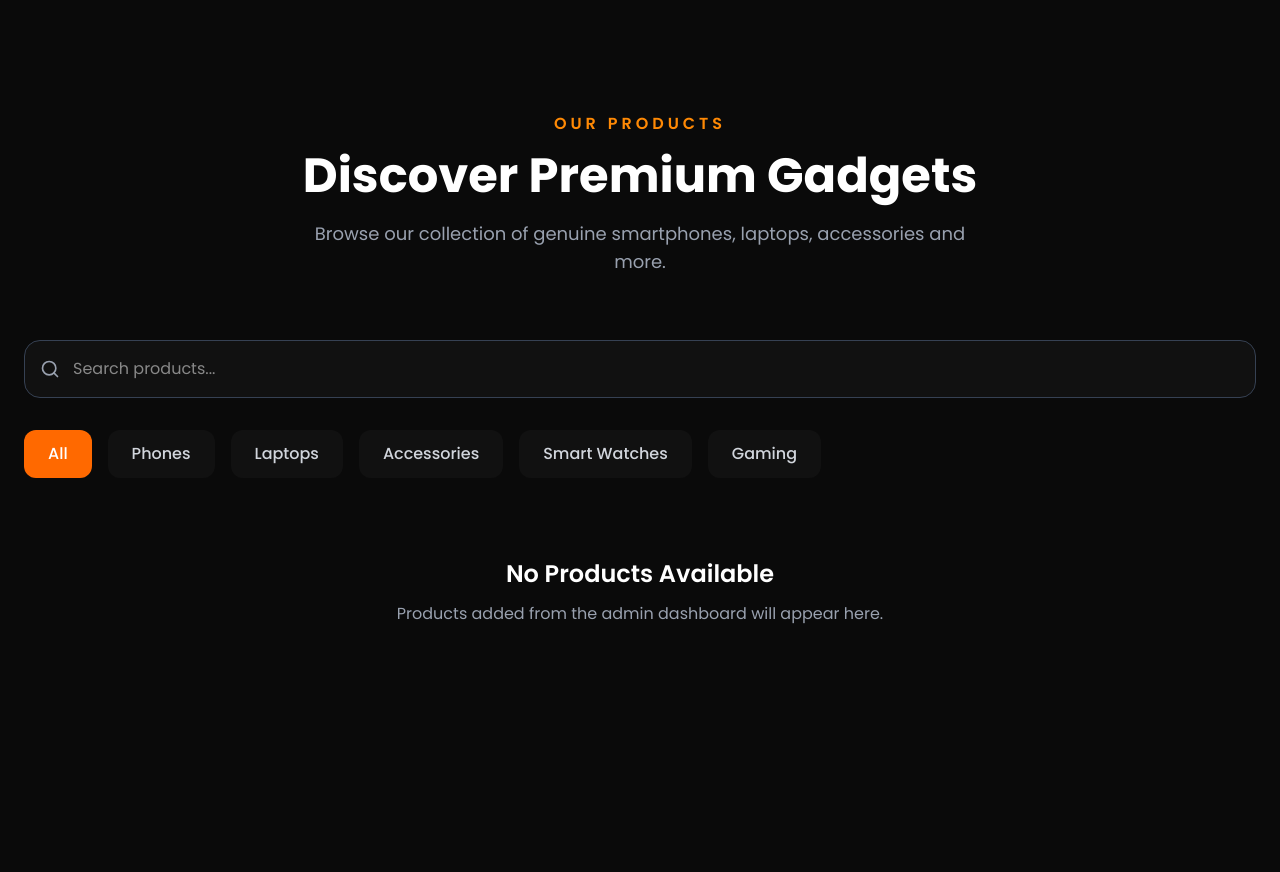
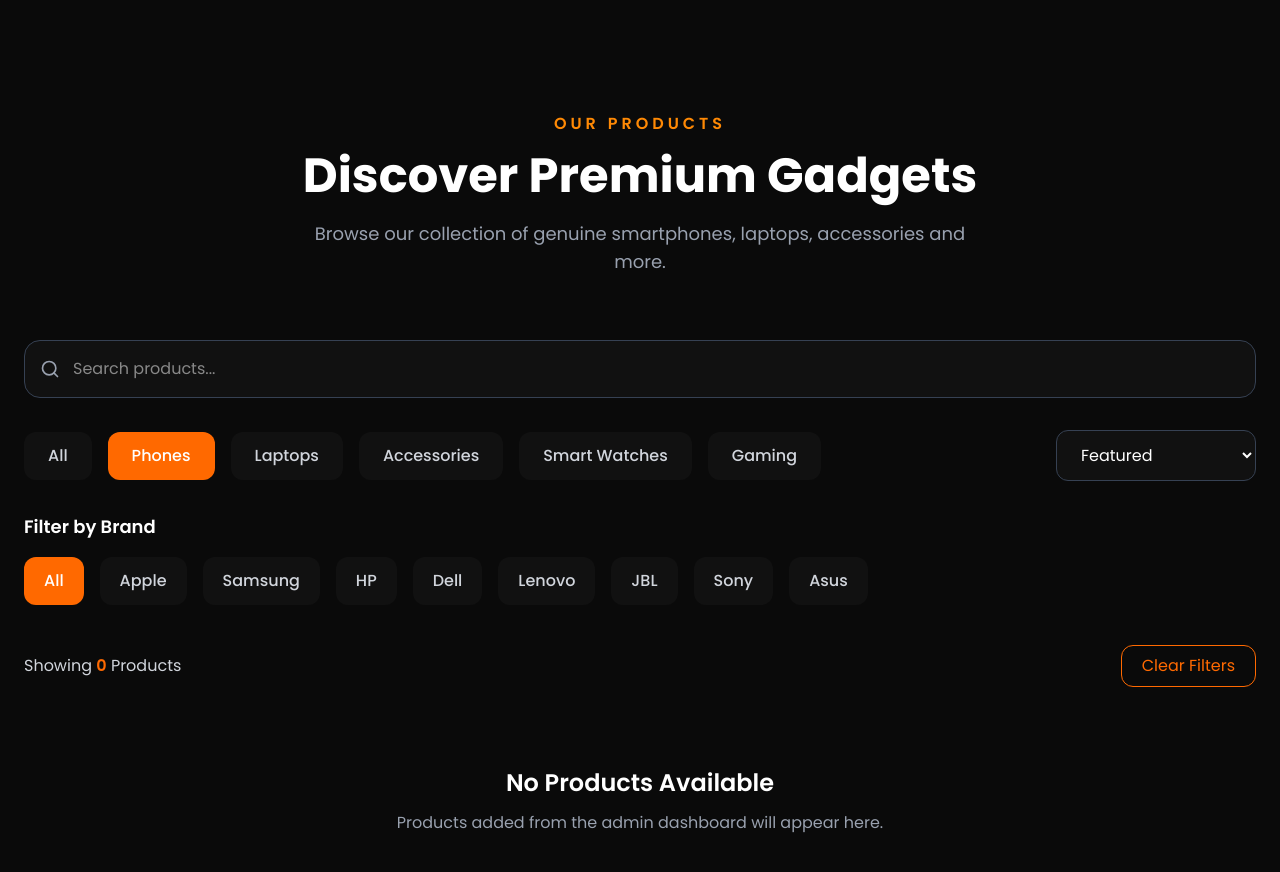
Before and after one commit to Beesalam/beesalam-technologies, a React (Vite) app: page /products in a window 1280 px wide. Both pictures are taken after a click on the button "Phones". Shown: the top 872 px of the page. Before the commit the page ends 800 px from the top, so only its background shows below. Built offline with nearby package versions, Linux system fonts and the light colour scheme; the HTML template or start-up script is replaced by a standard one.

Commit message:
fix: update contact info

```diff
--- a/src/components/Contact/ContactInfo.jsx
+++ b/src/components/Contact/ContactInfo.jsx
@@ -18,7 +18,7 @@ function ContactInfo() {
     {
       icon: <FaMapMarkerAlt />,
       title: "Location",
-      value: "Magboro, Ogun State, Nigeria",
+      value: " 14, Oremeji Street, Ikeja, Lagos State, Nigeria",
       link: null,
     },
   ];
--- /dev/null
+++ b/src/components/Products/BrandFilter.jsx
@@ -0,0 +1,39 @@
+function BrandFilter({ selectedBrand, setSelectedBrand }) {
+  const brands = [
+    "All",
+    "Apple",
+    "Samsung",
+    "HP",
+    "Dell",
+    "Lenovo",
+    "JBL",
+    "Sony",
+    "Asus",
+  ];
+
+  return (
+    <div className="mt-8">
+      <h3 className="mb-4 text-lg font-semibold text-white">
+        Filter by Brand
+      </h3>
+
+      <div className="flex flex-wrap gap-4">
+        {brands.map((brand) => (
+          <button
+            key={brand}
+            onClick={() => setSelectedBrand(brand)}
+            className={`rounded-xl px-5 py-3 font-medium transition ${
+              selectedBrand === brand
+                ? "bg-orange-500 text-white"
+                : "bg-[#111111] text-gray-300 hover:bg-orange-500 hover:text-white"
+            }`}
+          >
+            {brand}
+          </button>
+        ))}
+      </div>
+    </div>
+  );
+}
+
+export default BrandFilter;
--- a/src/components/Products/CategoryFilter.jsx
+++ b/src/components/Products/CategoryFilter.jsx
@@ -1,4 +1,7 @@
-function CategoryFilter() {
+function CategoryFilter({
+  selectedCategory,
+  setSelectedCategory,
+}) {
   const categories = [
     "All",
     "Phones",
@@ -9,12 +12,13 @@ function CategoryFilter() {
   ];
 
   return (
-    <div className="mt-8 flex flex-wrap gap-4">
-      {categories.map((category, index) => (
+    <div className="flex flex-wrap gap-4">
+      {categories.map((category) => (
         <button
-          key={index}
+          key={category}
+          onClick={() => setSelectedCategory(category)}
           className={`rounded-xl px-6 py-3 font-medium transition ${
-            index === 0
+            selectedCategory === category
               ? "bg-orange-500 text-white"
               : "bg-[#111111] text-gray-300 hover:bg-orange-500 hover:text-white"
           }`}
--- a/src/components/Products/ProductGrid.jsx
+++ b/src/components/Products/ProductGrid.jsx
@@ -1,15 +1,32 @@
 import ProductCard from "./ProductCard";
+import ProductSkeleton from "./ProductSkeleton";
 
-function ProductGrid({ products = [] }) {
+function ProductGrid({
+  products = [],
+  hasProducts = false,
+  loading = false,
+}) {
+  if (loading) {
+    return (
+      <div className="mt-12 grid gap-8 sm:grid-cols-2 lg:grid-cols-3 xl:grid-cols-4">
+        {[...Array(8)].map((_, index) => (
+          <ProductSkeleton key={index} />
+        ))}
+      </div>
+    );
+  }
+
   if (products.length === 0) {
     return (
       <div className="py-20 text-center">
         <h3 className="text-2xl font-semibold text-white">
-          No Products Available
+          {hasProducts ? "No Products Found" : "No Products Available"}
         </h3>
 
         <p className="mt-3 text-gray-400">
-          Products added from the admin dashboard will appear here.
+          {hasProducts
+            ? "Try changing your search or category."
+            : "Products added from the admin dashboard will appear here."}
         </p>
       </div>
     );
--- /dev/null
+++ b/src/components/Products/ProductSkeleton.jsx
@@ -0,0 +1,25 @@
+function ProductSkeleton() {
+  return (
+    <div className="animate-pulse overflow-hidden rounded-2xl border border-gray-800 bg-[#111111]">
+      <div className="h-56 w-full bg-gray-800"></div>
+
+      <div className="space-y-4 p-5">
+        <div className="h-4 w-20 rounded bg-gray-700"></div>
+
+        <div className="h-6 w-3/4 rounded bg-gray-700"></div>
+
+        <div className="h-4 w-full rounded bg-gray-800"></div>
+
+        <div className="h-4 w-2/3 rounded bg-gray-800"></div>
+
+        <div className="mt-6 flex items-center justify-between">
+          <div className="h-6 w-24 rounded bg-gray-700"></div>
+
+          <div className="h-10 w-28 rounded-xl bg-gray-700"></div>
+        </div>
+      </div>
+    </div>
+  );
+}
+
+export default ProductSkeleton;
--- a/src/components/Products/SearchBar.jsx
+++ b/src/components/Products/SearchBar.jsx
@@ -1,6 +1,6 @@
 import { FiSearch } from "react-icons/fi";
 
-function SearchBar() {
+function SearchBar({ search, setSearch }) {
   return (
     <div className="relative w-full">
       <FiSearch className="absolute left-4 top-1/2 -translate-y-1/2 text-xl text-gray-400" />
@@ -8,6 +8,8 @@ function SearchBar() {
       <input
         type="text"
         placeholder="Search products..."
+        value={search}
+        onChange={(e) => setSearch(e.target.value)}
         className="w-full rounded-2xl border border-gray-700 bg-[#111111] py-4 pl-12 pr-4 text-white outline-none transition focus:border-orange-500"
       />
     </div>
--- /dev/null
+++ b/src/components/Products/SortFilter.jsx
@@ -0,0 +1,18 @@
+function SortFilter({ sortBy, setSortBy }) {
+  return (
+    <div className="flex justify-end">
+      <select
+        value={sortBy}
+        onChange={(e) => setSortBy(e.target.value)}
+        className="rounded-xl border border-gray-700 bg-[#111111] px-5 py-3 text-white outline-none focus:border-orange-500"
+      >
+        <option value="default">Featured</option>
+        <option value="low-high">Price: Low to High</option>
+        <option value="high-low">Price: High to Low</option>
+        <option value="name">Name (A-Z)</option>
+      </select>
+    </div>
+  );
+}
+
+export default SortFilter;
--- a/src/pages/Products.jsx
+++ b/src/pages/Products.jsx
@@ -1,5 +1,8 @@
+import { useState } from "react";
 import SearchBar from "../components/Products/SearchBar";
 import CategoryFilter from "../components/Products/CategoryFilter";
+import BrandFilter from "../components/Products/BrandFilter";
+import SortFilter from "../components/Products/SortFilter";
 import ProductGrid from "../components/Products/ProductGrid";
 import SectionTitle from "../components/UI/SectionTitle";
 
@@ -7,23 +10,110 @@ function Products() {
   // This will come from the backend later
   const products = [];
 
+  const [search, setSearch] = useState("");
+  const [selectedCategory, setSelectedCategory] = useState("All");
+  const [selectedBrand, setSelectedBrand] = useState("All");
+  const [sortBy, setSortBy] = useState("default");
+  const [loading, setLoading] = useState(false);
+
+  const clearFilters = () => {
+    setSearch("");
+    setSelectedCategory("All");
+    setSelectedBrand("All");
+    setSortBy("default");
+  };
+
+  const filteredProducts = products
+    .filter((product) => {
+      const matchesSearch =
+        product.name.toLowerCase().includes(search.toLowerCase()) ||
+        product.brand.toLowerCase().includes(search.toLowerCase());
+
+      const matchesCategory =
+        selectedCategory === "All" ||
+        product.category === selectedCategory;
+
+      const matchesBrand =
+        selectedBrand === "All" ||
+        product.brand === selectedBrand;
+
+      return matchesSearch && matchesCategory && matchesBrand;
+    })
+    .sort((a, b) => {
+      switch (sortBy) {
+        case "low-high":
+          return a.price - b.price;
+
+        case "high-low":
+          return b.price - a.price;
+
+        case "name":
+          return a.name.localeCompare(b.name);
+
+        default:
+          return 0;
+      }
+    });
+
   return (
     <main className="min-h-screen bg-[#0A0A0A] pt-28 pb-20 text-white">
       <div className="mx-auto max-w-7xl px-6">
-
         <SectionTitle
           subtitle="Our Products"
           title="Discover Premium Gadgets"
           description="Browse our collection of genuine smartphones, laptops, accessories and more."
         />
 
-        <div className="mt-12">
-          <SearchBar />
-          <CategoryFilter />
+        <div className="mt-12 space-y-8">
+          <SearchBar
+            search={search}
+            setSearch={setSearch}
+          />
+
+          <div className="flex flex-col gap-6 lg:flex-row lg:items-center lg:justify-between">
+            <CategoryFilter
+              selectedCategory={selectedCategory}
+              setSelectedCategory={setSelectedCategory}
+            />
+
+            <SortFilter
+              sortBy={sortBy}
+              setSortBy={setSortBy}
+            />
+          </div>
+
+          <BrandFilter
+            selectedBrand={selectedBrand}
+            setSelectedBrand={setSelectedBrand}
+          />
         </div>
 
-        <ProductGrid products={products} />
+        <div className="mt-10 flex flex-col gap-4 sm:flex-row sm:items-center sm:justify-between">
+          <p className="text-gray-300">
+            Showing{" "}
+            <span className="font-semibold text-orange-500">
+              {filteredProducts.length}
+            </span>{" "}
+            {filteredProducts.length === 1 ? "Product" : "Products"}
+          </p>
 
+          {(search ||
+            selectedCategory !== "All" ||
+            selectedBrand !== "All" ||
+            sortBy !== "default") && (
+            <button
+              onClick={clearFilters}
+              className="rounded-xl border border-orange-500 px-5 py-2 text-orange-500 transition hover:bg-orange-500 hover:text-white"
+            >
+              Clear Filters
+            </button>
+          )}
+        </div>
+
+        <ProductGrid
+          products={filteredProducts}
+          hasProducts={products.length > 0}
+        />
       </div>
     </main>
   );
```
